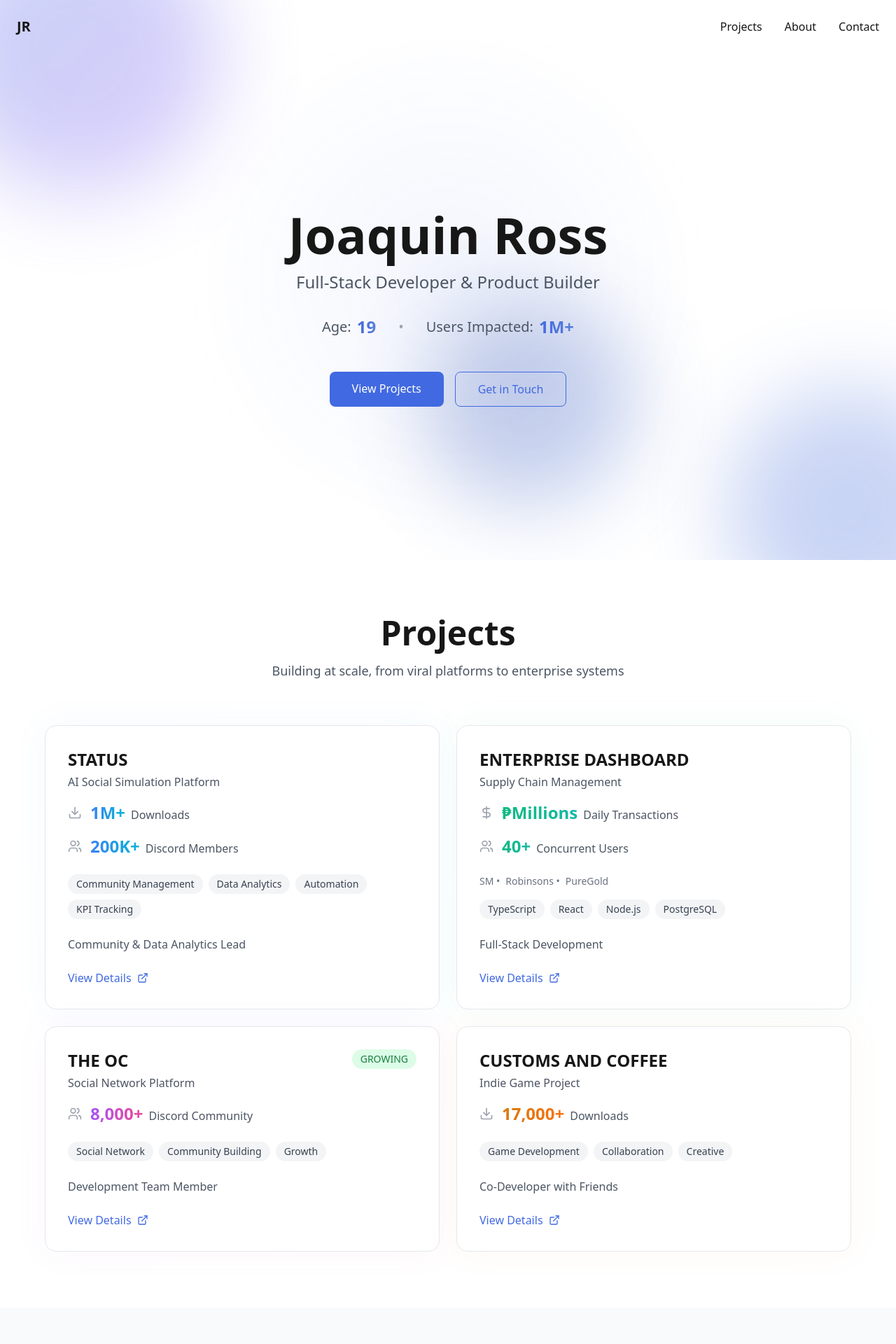
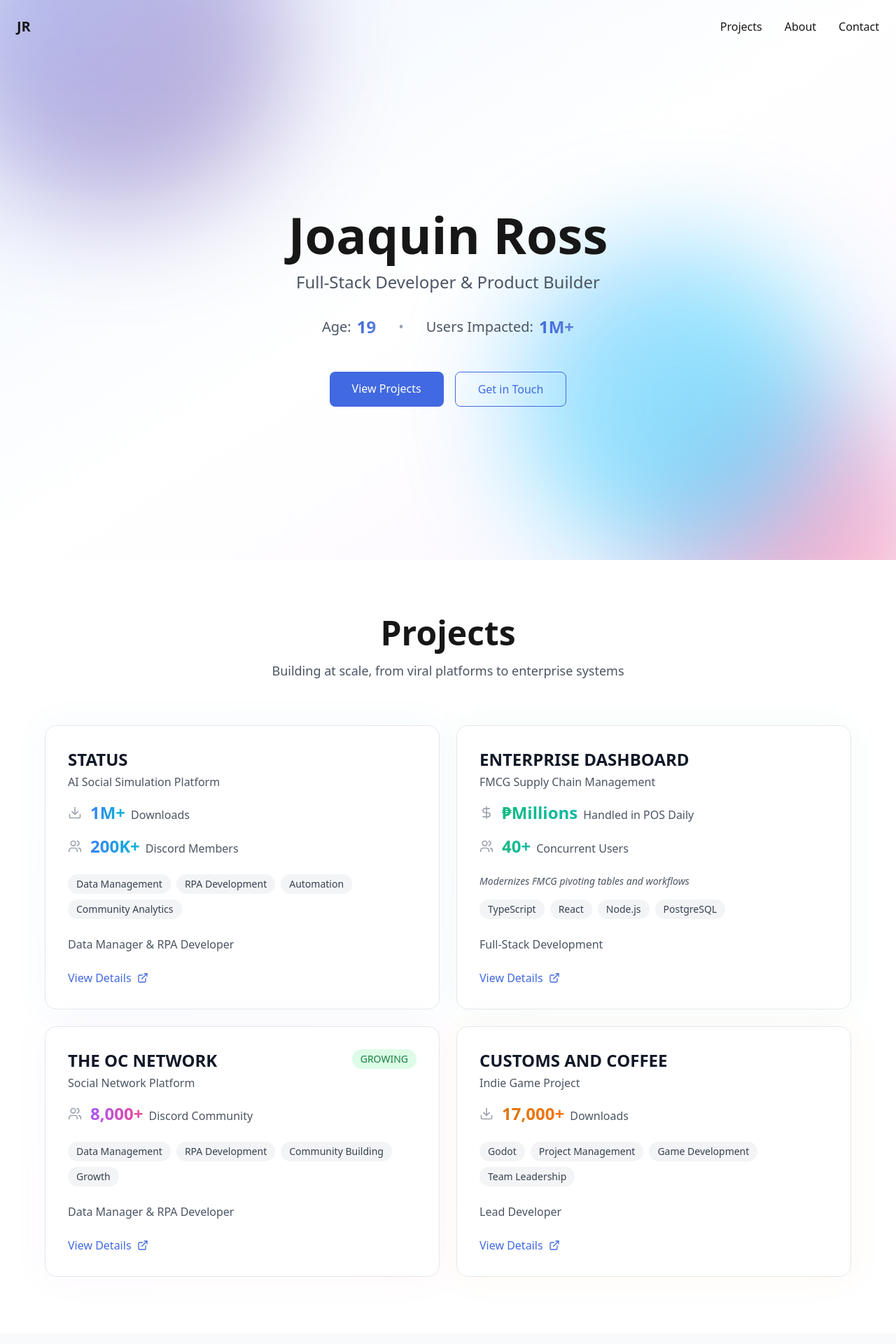
Before and after one commit to Nyrrine/portfolio, a Next.js app: page / in a window 1280 px wide. Shown: the top 1920 px of the page at 70% size. Built offline with nearby package versions, Linux system fonts and the light colour scheme.

Commit message:
Update project descriptions and improve visual design

```diff
--- a/app/globals.css
+++ b/app/globals.css
@@ -47,51 +47,41 @@ html {
     background-clip: text;
   }
 
-  .ray-background {
-    position: fixed;
-    top: 0;
-    left: 0;
-    width: 100%;
-    height: 100%;
-    pointer-events: none;
-    z-index: 0;
-    opacity: 0.8;
-  }
 
   .floating-orb {
     position: absolute;
     border-radius: 50%;
-    filter: blur(60px);
-    opacity: 0.3;
+    filter: blur(80px);
+    opacity: 0.5;
     animation: float 15s ease-in-out infinite;
+    mix-blend-mode: normal;
   }
 
   .orb-1 {
-    width: 400px;
-    height: 400px;
-    background: linear-gradient(135deg, #4169E1, #8B5CF6);
-    top: -10%;
+    width: 500px;
+    height: 500px;
+    background: linear-gradient(135deg, #667eea, #764ba2);
+    top: -20%;
     left: -10%;
     animation-duration: 20s;
   }
 
   .orb-2 {
-    width: 350px;
-    height: 350px;
-    background: linear-gradient(135deg, #5A7FDB, #4169E1);
-    bottom: -10%;
-    right: -10%;
+    width: 400px;
+    height: 400px;
+    background: linear-gradient(135deg, #f093fb, #f5576c);
+    bottom: -15%;
+    right: -5%;
     animation-duration: 25s;
     animation-delay: -5s;
   }
 
   .orb-3 {
-    width: 300px;
-    height: 300px;
-    background: linear-gradient(135deg, #2E4BA7, #5A7FDB);
-    top: 50%;
-    left: 50%;
-    transform: translate(-50%, -50%);
+    width: 450px;
+    height: 450px;
+    background: linear-gradient(135deg, #4facfe, #00f2fe);
+    top: 40%;
+    left: 60%;
     animation-duration: 30s;
     animation-delay: -10s;
   }
--- a/components/Background.tsx
+++ b/components/Background.tsx
@@ -1,35 +1,29 @@
 'use client';
 
-import { useEffect, useState } from 'react';
-
 export default function Background() {
-  const [mousePos, setMousePos] = useState({ x: 50, y: 50 });
-
-  useEffect(() => {
-    const handleMouseMove = (e: MouseEvent) => {
-      setMousePos({
-        x: (e.clientX / window.innerWidth) * 100,
-        y: (e.clientY / window.innerHeight) * 100,
-      });
-    };
-
-    window.addEventListener('mousemove', handleMouseMove);
-    return () => window.removeEventListener('mousemove', handleMouseMove);
-  }, []);
-
   return (
     <>
       <div className="fixed inset-0 -z-10 overflow-hidden">
+        {/* Gradient mesh background */}
+        <div className="absolute inset-0 bg-gradient-to-br from-blue-50 via-white to-purple-50 dark:from-gray-950 dark:via-gray-900 dark:to-blue-950" />
+
+        {/* Animated gradient orbs */}
         <div className="floating-orb orb-1" />
         <div className="floating-orb orb-2" />
         <div className="floating-orb orb-3" />
+
+        {/* Static gradient overlay for depth */}
+        <div className="absolute inset-0 bg-gradient-to-t from-transparent via-transparent to-white/10 dark:to-black/10" />
+
+        {/* Subtle grid pattern */}
+        <div
+          className="absolute inset-0 opacity-[0.02] dark:opacity-[0.05]"
+          style={{
+            backgroundImage: `radial-gradient(circle, rgba(65, 105, 225, 0.3) 1px, transparent 1px)`,
+            backgroundSize: '50px 50px'
+          }}
+        />
       </div>
-      <div
-        className="ray-background"
-        style={{
-          background: `radial-gradient(circle at ${mousePos.x}% ${mousePos.y}%, rgba(65, 105, 225, 0.08) 0%, transparent 50%)`,
-        }}
-      />
     </>
   );
 }
--- a/components/ImpactSummary.tsx
+++ b/components/ImpactSummary.tsx
@@ -6,8 +6,8 @@ import { useRef, useEffect, useState } from 'react';
 const impactMetrics = [
   { label: 'Communities Built', value: 208000, suffix: '+ members' },
   { label: 'Software Downloads', value: 1017000, suffix: '+ users' },
-  { label: 'Enterprise Value', value: 'Millions', prefix: '₱', suffix: ' processed daily' },
-  { label: 'Projects Shipped', value: 4, suffix: ' production systems' }
+  { label: 'Enterprise Value', value: 'Millions', prefix: '₱', suffix: ' handled' },
+  { label: 'Developer Projects', value: 4, suffix: ' production systems' }
 ];
 
 export default function ImpactSummary() {
--- a/components/Projects.tsx
+++ b/components/Projects.tsx
@@ -8,42 +8,42 @@ const projects = [
     id: 1,
     title: 'STATUS',
     subtitle: 'AI Social Simulation Platform',
-    description: 'Community & Data Analytics Lead',
+    description: 'Data Manager & RPA Developer',
     metrics: [
       { icon: Download, value: '1M+', label: 'Downloads' },
       { icon: Users, value: '200K+', label: 'Discord Members' }
     ],
     color: 'from-blue-500 to-cyan-500',
     bgPattern: 'bg-gradient-to-br from-blue-500/10 to-cyan-500/10',
-    tags: ['Community Management', 'Data Analytics', 'Automation', 'KPI Tracking'],
+    tags: ['Data Management', 'RPA Development', 'Automation', 'Community Analytics'],
     link: '#'
   },
   {
     id: 2,
     title: 'ENTERPRISE DASHBOARD',
-    subtitle: 'Supply Chain Management',
+    subtitle: 'FMCG Supply Chain Management',
     description: 'Full-Stack Development',
     metrics: [
-      { icon: DollarSign, value: '₱Millions', label: 'Daily Transactions' },
+      { icon: DollarSign, value: '₱Millions', label: 'Handled in POS Daily' },
       { icon: Users, value: '40+', label: 'Concurrent Users' }
     ],
     color: 'from-emerald-500 to-teal-500',
     bgPattern: 'bg-gradient-to-br from-emerald-500/10 to-teal-500/10',
     tags: ['TypeScript', 'React', 'Node.js', 'PostgreSQL'],
-    companies: ['SM', 'Robinsons', 'PureGold'],
+    specialNote: 'Modernizes FMCG pivoting tables and workflows',
     link: '#'
   },
   {
     id: 3,
-    title: 'THE OC',
+    title: 'THE OC NETWORK',
     subtitle: 'Social Network Platform',
-    description: 'Development Team Member',
+    description: 'Data Manager & RPA Developer',
     metrics: [
       { icon: Users, value: '8,000+', label: 'Discord Community' }
     ],
     color: 'from-purple-500 to-pink-500',
     bgPattern: 'bg-gradient-to-br from-purple-500/10 to-pink-500/10',
-    tags: ['Social Network', 'Community Building', 'Growth'],
+    tags: ['Data Management', 'RPA Development', 'Community Building', 'Growth'],
     isGrowing: true,
     link: '#'
   },
@@ -51,13 +51,13 @@ const projects = [
     id: 4,
     title: 'CUSTOMS AND COFFEE',
     subtitle: 'Indie Game Project',
-    description: 'Co-Developer with Friends',
+    description: 'Lead Developer',
     metrics: [
       { icon: Download, value: '17,000+', label: 'Downloads' }
     ],
     color: 'from-amber-600 to-orange-500',
     bgPattern: 'bg-gradient-to-br from-amber-600/10 to-orange-500/10',
-    tags: ['Game Development', 'Collaboration', 'Creative'],
+    tags: ['Godot', 'Project Management', 'Game Development', 'Team Leadership'],
     link: '#'
   }
 ];
@@ -95,7 +95,7 @@ export default function Projects() {
               <div className="relative bg-white dark:bg-gray-900 rounded-2xl p-8 border border-gray-200 dark:border-gray-800 hover:border-gray-300 dark:hover:border-gray-700 transition-all">
                 <div className="flex justify-between items-start mb-4">
                   <div>
-                    <h3 className="text-2xl font-bold mb-1">{project.title}</h3>
+                    <h3 className="text-2xl font-bold mb-1 text-gray-900 dark:text-white">{project.title}</h3>
                     <p className="text-gray-600 dark:text-gray-400">{project.subtitle}</p>
                   </div>
                   {project.isGrowing && (
@@ -119,14 +119,9 @@ export default function Projects() {
                   ))}
                 </div>
 
-                {project.companies && (
-                  <div className="mb-4 flex gap-2 text-sm text-gray-500 dark:text-gray-400">
-                    {project.companies.map((company, i) => (
-                      <span key={i}>
-                        {company}
-                        {i < project.companies.length - 1 && ' •'}
-                      </span>
-                    ))}
+                {project.specialNote && (
+                  <div className="mb-4 text-sm text-gray-600 dark:text-gray-400 italic">
+                    {project.specialNote}
                   </div>
                 )}
 
```
